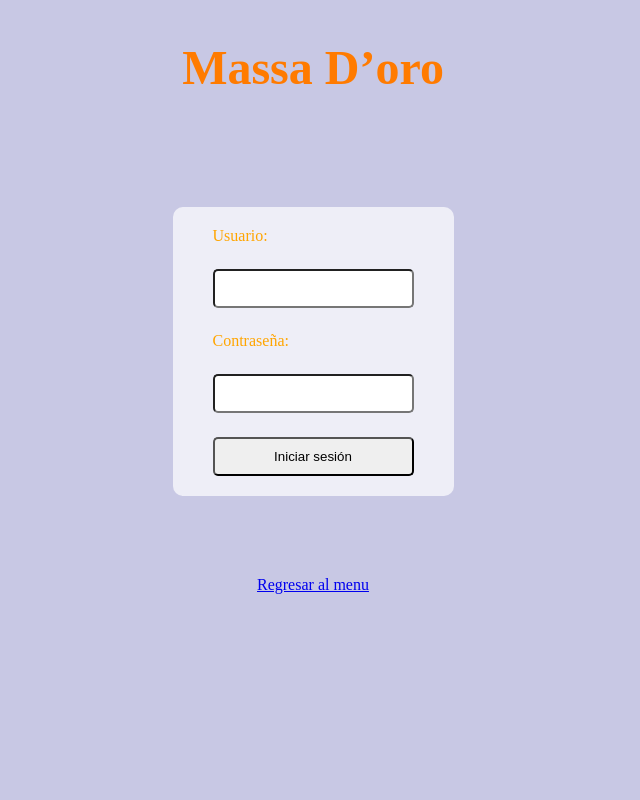
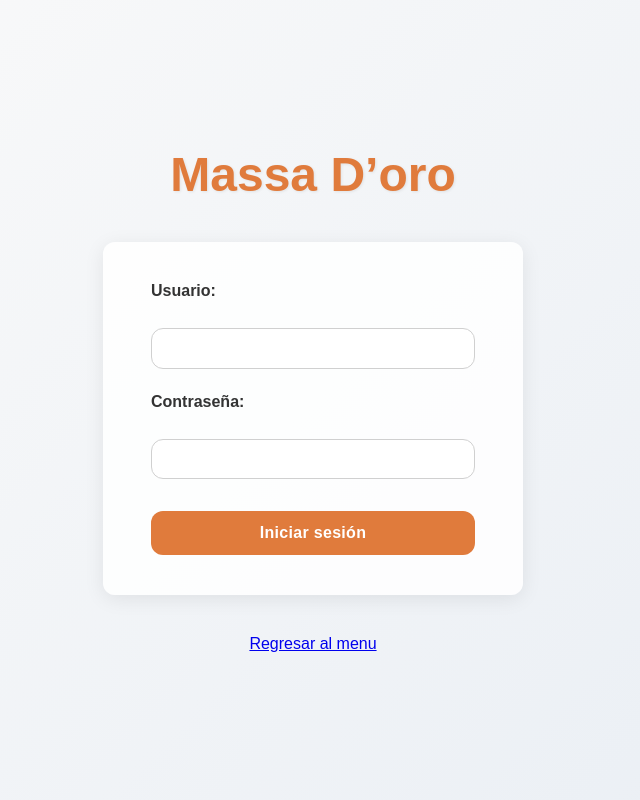
Before and after one commit to Firewallrbn/Restaurante, a Django app: page /login/ in a window 1280 px wide. Shown: the whole page, without its empty margins (327-967 px from the left). Run offline with Django 5.2, Linux system fonts and the light colour scheme.

Commit message:
css login

```diff
--- a/menu/static/stylesLogin.css
+++ b/menu/static/stylesLogin.css
@@ -1,25 +1,98 @@
+/* static/stylesLogin.css  */
+/* Paleta global que ya vienes usando */
+:root{
+    --ColorPrimario : #f4a261; /* naranja suave  */
+    --ColorPrimarioF: #e07b3c; /* naranja fuerte */
+    --ColorBg       : #fafafa; /* fondo claro    */
+    --ColorTexto    : #333333; /* textos básicos */
+    --Radio         : .75rem;  /* radios globales*/
+}
+
+/* ===== Layout general ===== */
+*{
+    margin:0;
+    padding:0;
+    box-sizing:border-box;
+    font-family: Arial, Helvetica, sans-serif;
+}
+
+body{
+    min-height:100vh;
+    display:flex;
+    flex-direction:column;
+    align-items:center;
+    justify-content:center;
+    gap:2.5rem;
+    background:linear-gradient(135deg, var(--ColorBg) 0%, #e9eef4 100%);
+}
+
+/* ===== Título ===== */
 h1{
-    color: #FF7B00;
-    font-size: 3rem;
+    font-size:3rem;
+    color:var(--ColorPrimarioF);
+    text-shadow:1px 1px 3px rgba(0,0,0,.08);
 }
-body{
 
-    background-color: rgb(200, 200, 228);
-    display: flex;
-    flex-direction: column;
-    align-items: center;
-    gap:10vh;
+/* ===== Card login ===== */
+form{
+    width: min(90%, 420px);
+    background:rgba(255,255,255,.88);
+    padding:2.5rem 3rem;
+    border-radius:var(--Radio);
+    box-shadow:0 4px 20px rgba(0,0,0,.08);
+    display:flex;
+    flex-direction:column;
+    gap:1.5rem;
 }
-form{
-    color: orange;
-    background-color: rgba(255, 255, 255, 0.7);
-    display: flex;
-    padding: 20px 40px;
-    border-radius: 10px;
-    flex-direction: column;
-    gap: 3vh;
+
+form label{
+    font-weight:bold;
+    color:var(--ColorTexto);
+    margin-bottom:.25rem;
 }
-button,input{
-    border-radius: 5px;
-    padding: 10px;
+
+form input{
+    width:100%;
+    padding:.65rem .75rem;
+    border:1px solid #d0d0d0;
+    border-radius:var(--Radio);
+    font-size:1rem;
+    outline:none;
+    transition:border-color .25s ease;
 }
+form input:focus{
+    border-color:var(--ColorPrimarioF);
+}
+
+/* ===== Botón ===== */
+form button{
+    margin-top:.5rem;
+    background:var(--ColorPrimarioF);
+    color:#fff;
+    border:none;
+    padding:.8rem 1rem;
+    font-size:1rem;
+    font-weight:bold;
+    letter-spacing:.3px;
+    border-radius:var(--Radio);
+    cursor:pointer;
+    transition:background .25s ease, transform .15s ease;
+}
+form button:hover{
+    background:var(--ColorPrimario);
+}
+form button:active{
+    transform:scale(.97);
+}
+
+/* ===== Mensaje de error ===== */
+form .error-msg{
+    color:#d92020;
+    font-size:.9rem;
+}
+
+/* ===== Responsive ===== */
+@media(max-width:450px){
+    h1{ font-size:2.2rem; }
+    form{ padding:2rem; }
+}
```
